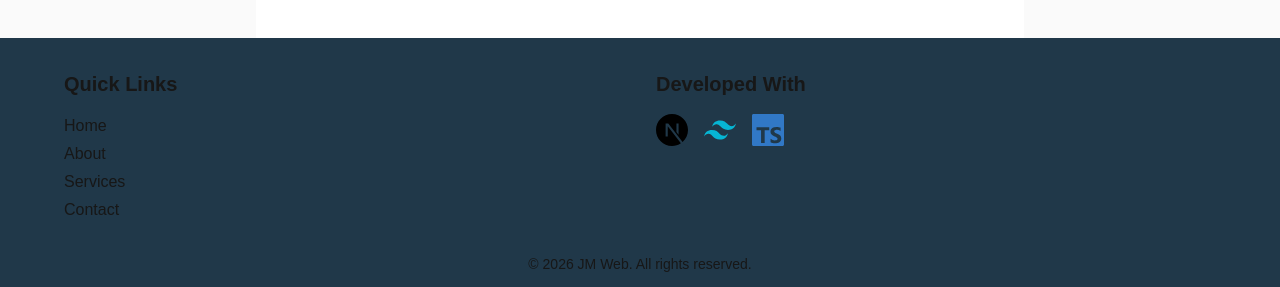
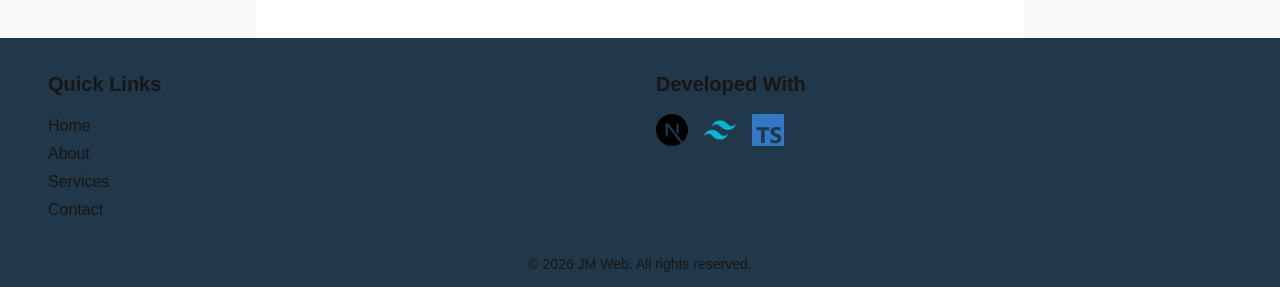
Before and after one commit to JackM510/Next.js-JMWEB, a Next.js app: page / in a window 1280 px wide. Shown: the part 1018-1305 px from the top of the page. Built offline with nearby package versions, Linux system fonts and the light colour scheme.

Commit message:
added site-padding utility to footer inner

```diff
--- a/src/app/components/Footer.tsx
+++ b/src/app/components/Footer.tsx
@@ -1,7 +1,7 @@
 export default function Footer() {
     return (
         <footer className="bg-[var(--dark-azure)] text-light pt-8 pb-4">
-            <div className="w-full px-8 md:px-16">
+            <div className="w-full site-padding">
                 <div className="grid grid-cols-1 sm:grid-cols-2 gap-8">
                     {/* Quick Links */}
                     <div>
--- a/src/app/globals.css
+++ b/src/app/globals.css
@@ -1,13 +1,11 @@
 @import "tailwindcss";
 
 
-  @layer utilities {
-    .site-padding {
-      @apply w-full px-4 md:px-8 lg:px-12;
-    }
+@layer utilities {
+  .site-padding {
+    @apply w-full px-4 md:px-8 lg:px-12;
   }
-
-
+}
 
 :root {
   --dark-azure: #203849;
```
